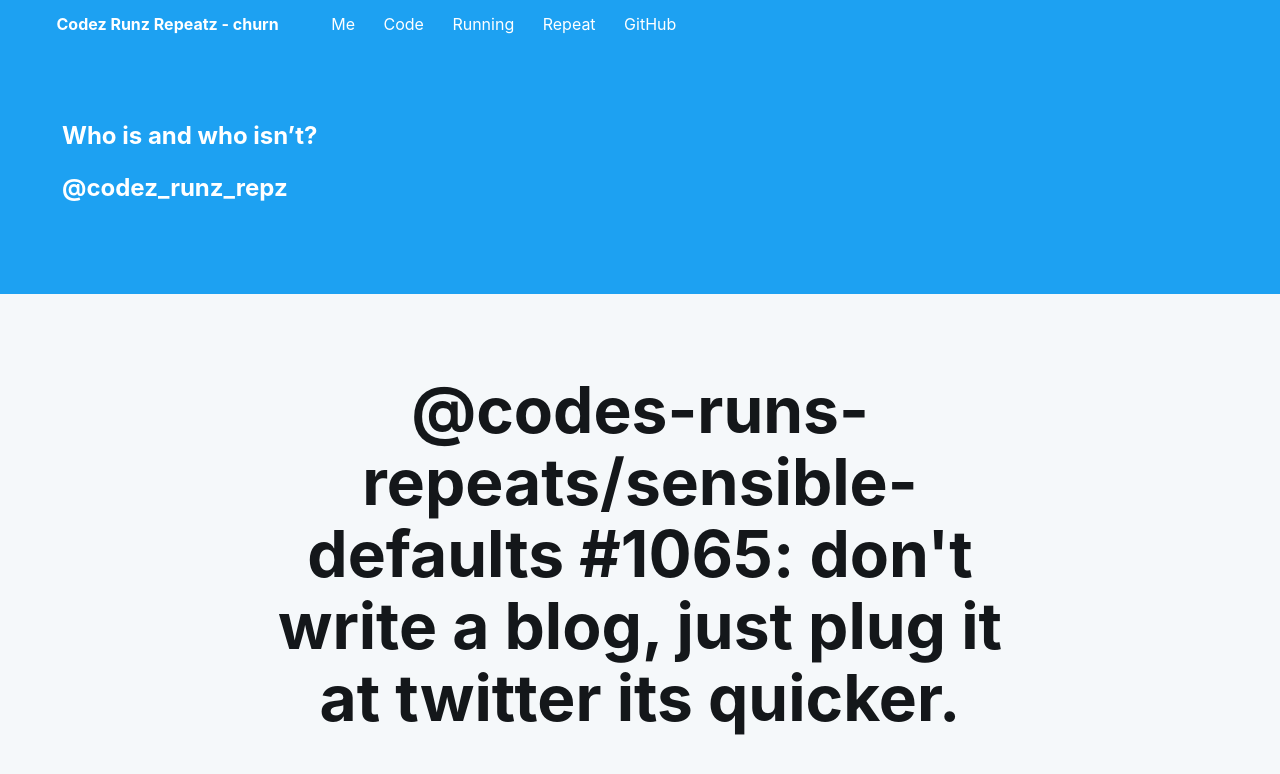
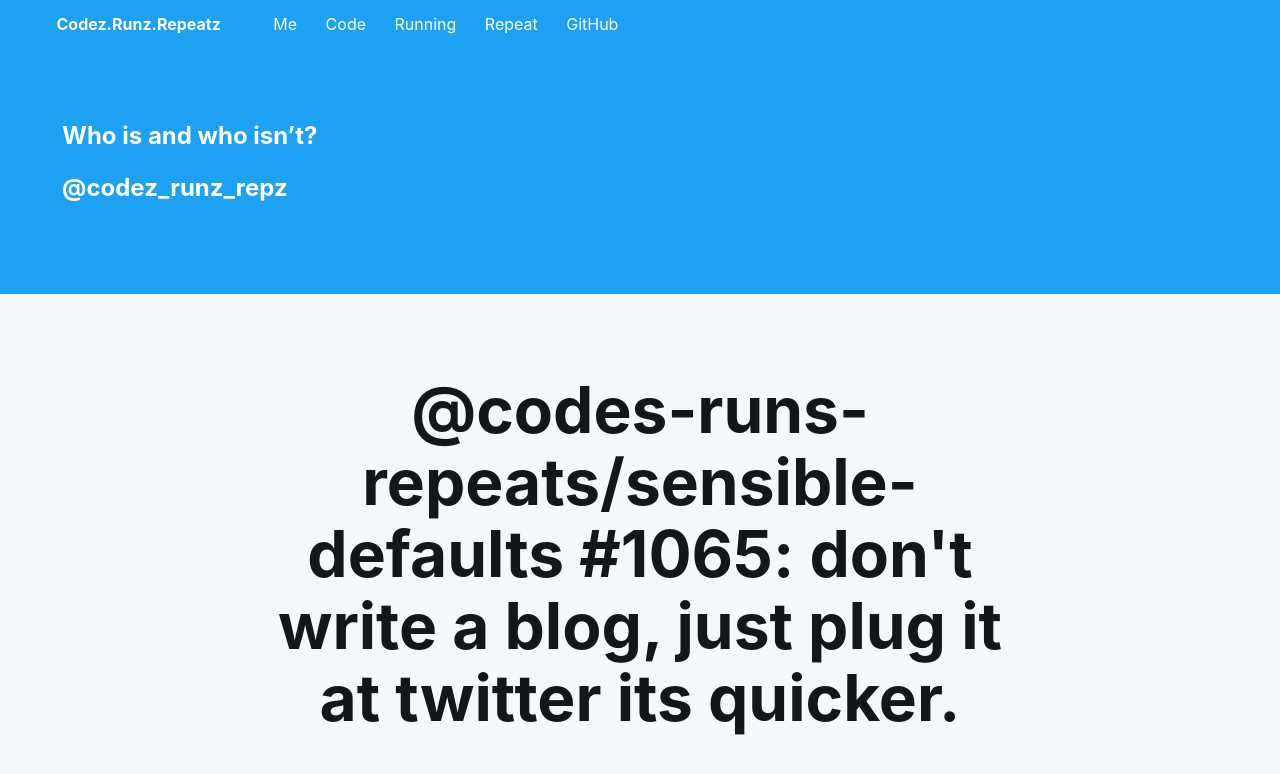
Before and after one commit to codez-runz-repeatz/codez-runz-repeatz.github.io, a Jekyll site: the page built from index.html, in a window 1280 px wide and 900 px high. Shown: the top 774 px of the window. Built offline with Jekyll 4.4.1, drawn with Linux system fonts in a browser that asks for light colours; some web fonts are replaced; comment, search, counter and statistics services are not loaded.

Commit message:
remove anoying churn

```diff
--- a/_layouts/default.html
+++ b/_layouts/default.html
@@ -43,7 +43,7 @@
             <span class="Icon"></span>
 
             <!-- Link in web -->
-            <a class="home-link" href="{{ site.baseurl }}/">Codez Runz Repeatz - churn</a>
+            <a class="home-link" href="{{ site.baseurl }}/">Codez.Runz.Repeatz</a>
 
             <!-- Text in mobile -->
             <p class="home-text">Codez Runz Repeatz - churn</p>
@@ -52,7 +52,7 @@
         <ul class="nav-menu">
             <!-- This link only exists in mobile -->
             <li id="extra-mobile-link" class="nav-list-item">
-                <a class="nav-link" href="{{ site.baseurl }}/">Codez Runz Repeatz - churn</a>
+                <a class="nav-link" href="{{ site.baseurl }}/">Codez.Runz.Repeatz</a>
             </li>
 
             <li class="nav-list-item">
```
